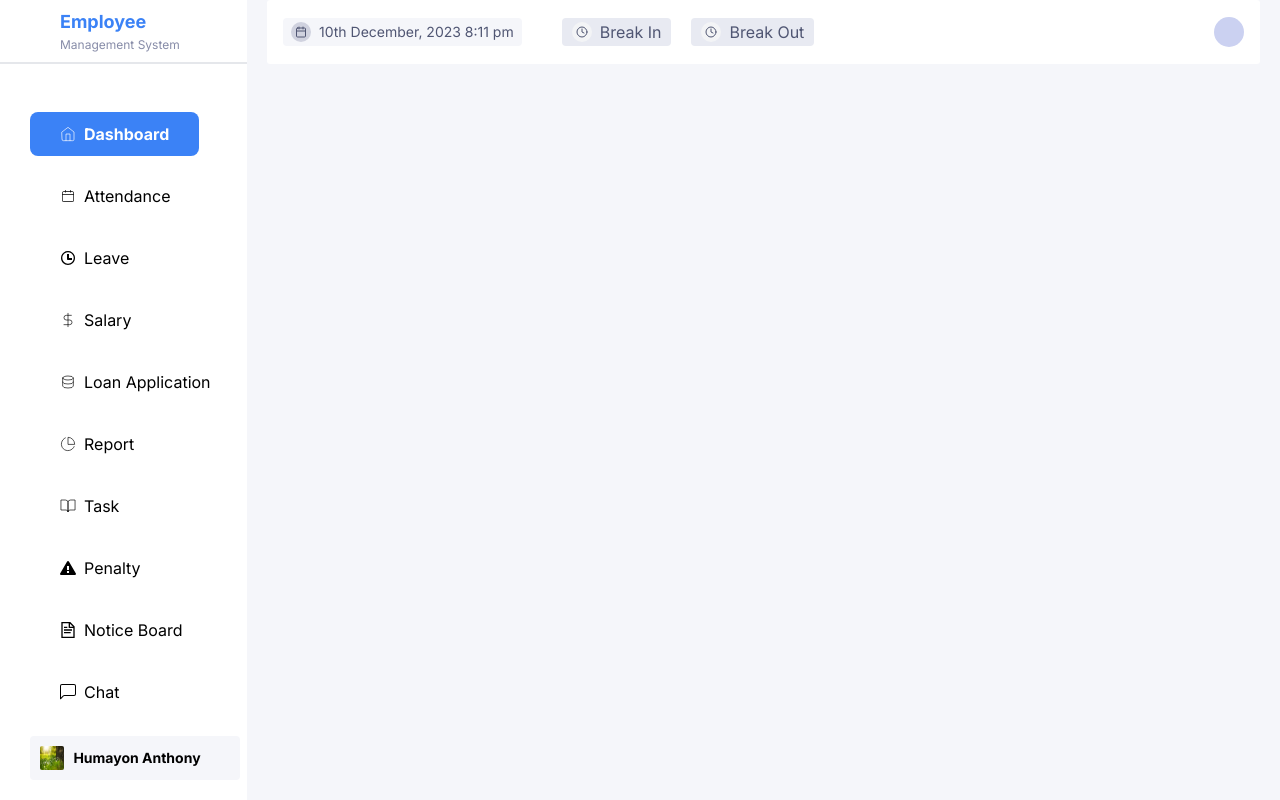
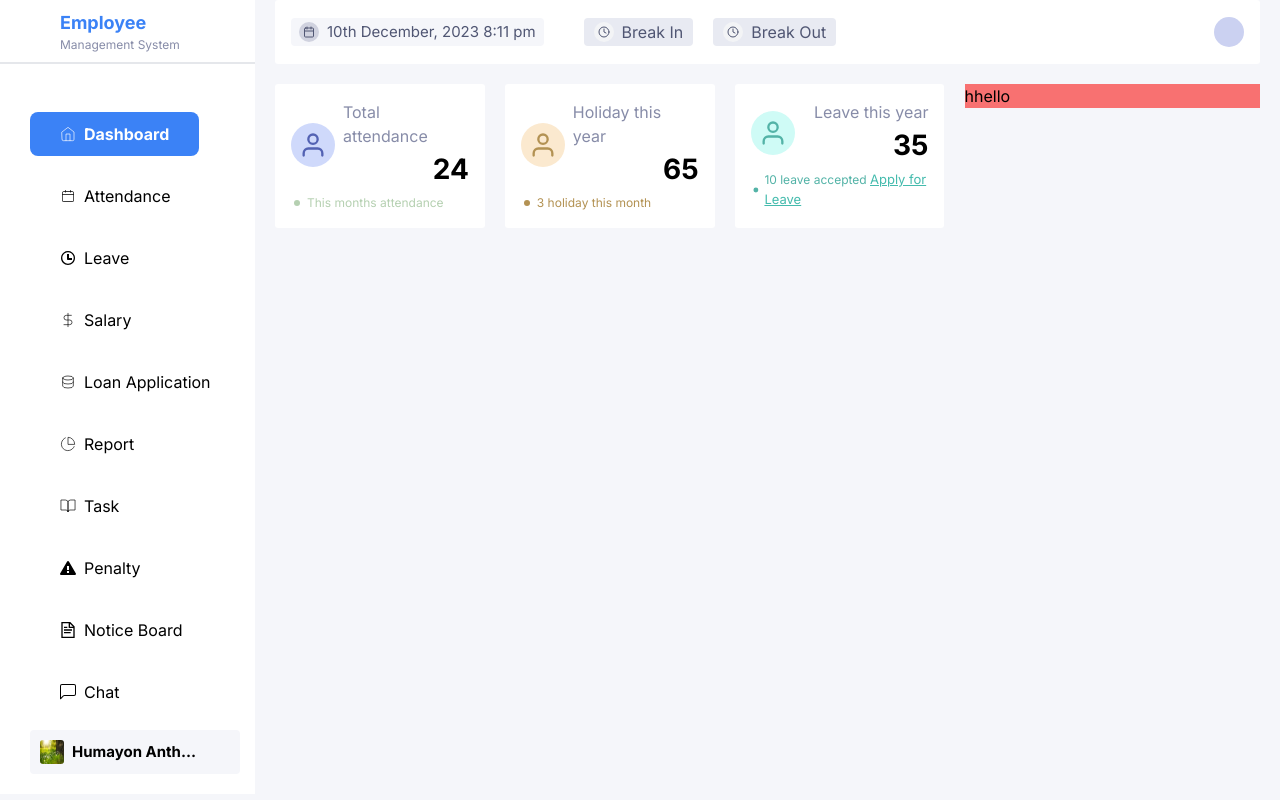
Before and after one commit to rayhansheikh99/ems-react, a React (Vite) app: page / in a window 1280 px wide. Built offline with nearby package versions, Linux system fonts and the light colour scheme; some icons are missing.

Commit message:
attendance section add

```diff
--- /dev/null
+++ b/src/components/ui/home/Attendance.jsx
@@ -0,0 +1,57 @@
+import { FiUser } from "react-icons/fi";
+import { GoDotFill } from "react-icons/go";
+
+const Attendance = () => {
+
+    return (
+        <>
+            <div className="bg-white p-4 w-full rounded-sm">
+                <div className="flex justify-between items-center gap-2">
+                    <div className="h-11 w-11 rounded-full bg-[#CFD9FB] flex justify-center items-center">
+                        <FiUser className="text-2xl text-[#5362B3]" />
+                    </div>
+                    <div>
+                        <h1 className="text-[#878CA8]">Total attendance</h1>
+                        <p className="text-2xl  text-right font-bold">24</p>
+                    </div>
+                </div>
+                <div className="flex items-center gap-1 mt-1 text-[#B5D0B1] text-[12px]">
+                    <GoDotFill className="" />
+                    <p className="">This months attendance</p>
+                </div>
+            </div>
+            <div className="bg-white p-4 w-full rounded-sm">
+                <div className="flex justify-between items-center gap-2">
+                    <div className="h-11 w-11 rounded-full bg-[#FBE9CF] flex justify-center items-center">
+                        <FiUser className="text-2xl text-[#B39253]" />
+                    </div>
+                    <div>
+                        <h1 className="text-[#878CA8]">Holiday this year</h1>
+                        <p className="text-2xl  text-right font-bold">65</p>
+                    </div>
+                </div>
+                <div className="flex items-center gap-1 mt-1 text-[#B39253] text-[12px]">
+                    <GoDotFill className="" />
+                    <p className="">3 holiday this month</p>
+                </div>
+            </div>
+            <div className="bg-white p-4 w-full rounded-sm">
+                <div className="flex justify-between items-center gap-2">
+                    <div className="h-11 w-11 rounded-full bg-[#CFFBF6] flex justify-center items-center">
+                        <FiUser className="text-2xl text-[#53B3A7]" />
+                    </div>
+                    <div>
+                        <h1 className="text-[#878CA8]">Leave this year</h1>
+                        <p className="text-2xl  text-right font-bold">35</p>
+                    </div>
+                </div>
+                <div className="flex items-center gap-1 mt-1 text-[#53B3A7] text-[12px]">
+                    <GoDotFill className="" />
+                    <p className="">10 leave accepted <span className="text-[#44BBAD] text-[13px] underline">Apply for Leave</span></p>
+                </div>
+            </div>
+        </>
+    )
+}
+
+export default Attendance
--- a/src/pages/home/Home.jsx
+++ b/src/pages/home/Home.jsx
@@ -1,3 +1,4 @@
+import Attendance from "../../components/ui/home/Attendance"
 import SideNav from "../../components/ui/home/SideNav"
 import TopHeader from "../../components/ui/home/TopHeader"
 
@@ -5,11 +6,24 @@ const Home = () => {
 
   return (
     <div className="bg-[#f5f6fa] min-h-screen">
-      <div className="max-w-[1400px] mx-auto">
+      <div className="max-w-[1500px] mx-auto ">
         <div className="flex gap-x-5">
-          <SideNav />
+          <div>
+            <SideNav />
+          </div>
+
           <div className="w-[calc(100%-255px)] min-h-screen max-h-screen mr-5">
             <TopHeader />
+            <div className="w-full flex gap-x-5 mt-5">
+              <div className="w-full max-w-[70%] h-full grid grid-cols-3 gap-5">
+                <Attendance />
+              </div>
+              <div className="bg-red-400 w-full max-w-[30%] h-full">
+                hhello
+              </div>
+            </div>
+            <div>
+            </div>
           </div>
         </div>
       </div>
--- a/tailwind.config.js
+++ b/tailwind.config.js
@@ -10,6 +10,18 @@ export default {
         'primary': 'blue',
         'secondary': '#505673',
       },
+      borderRadius: {
+        'sm': '3px',
+      },
+      fontSize: {
+        'xs': '14px',
+        'sm': '15px',
+        'lg': '18px',
+        'xl': '22px',
+        '2xl': '28px',
+        '3xl': '36px',
+        '4xl': '44px',
+      },
     },
   },
   plugins: [],
```
